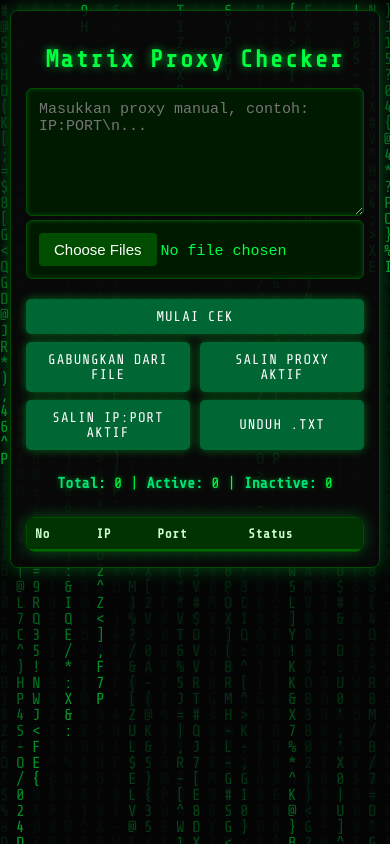
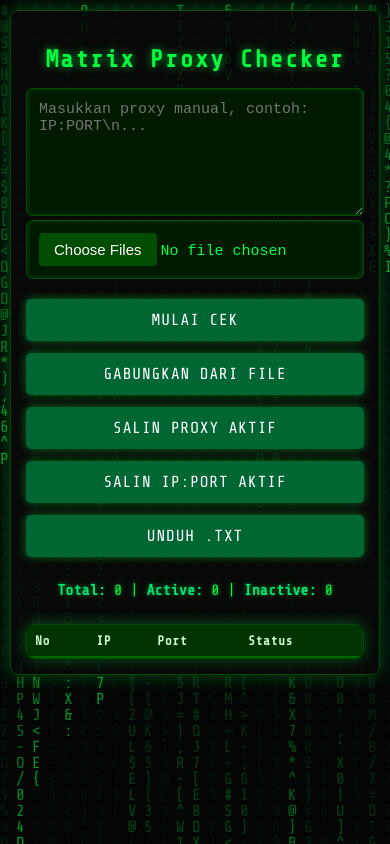
Before and after one commit to jaka8m/api, a Python web app: template templates/checker.html in a window 390 px wide. Run offline with Jinja, Linux system fonts and the light colour scheme; the template is opened without the code that fills it, so the values that code supplies are empty.

Commit message:
Update checker.html

```diff
--- a/templates/checker.html
+++ b/templates/checker.html
@@ -10,10 +10,10 @@
         body {
             margin: 0;
             padding: 0;
-            overflow: scroll;
-            font-family: 'Share Tech Mono', monospace;
-            background-color: #0a0a0a;
-            color: #00ff41;
+            overflow: hidden; /* Prevent scrollbar from canvas */
+            font-family: 'Share Tech Mono', monospace; /* More hacker-like font */
+            background-color: #0a0a0a; /* Darker background */
+            color: #00ff41; /* Matrix green text */
         }
 
         /* Matrix Canvas Overlay */
@@ -23,69 +23,77 @@
             left: 0;
             width: 100vw;
             height: 100vh;
-            z-index: -1;
-            opacity: 0.6;
+            z-index: -1; /* Send it to the back */
+            opacity: 0.6; /* Slight transparency */
         }
 
         /* Main Content Container */
         .container {
             position: relative;
-            z-index: 1;
+            z-index: 1; /* Keep content above canvas */
             padding: 20px;
             max-width: 900px;
             margin: 20px auto;
-            background-color: rgba(10, 10, 10, 0.85);
+            background-color: rgba(10, 10, 10, 0.85); /* Semi-transparent dark background */
             border-radius: 8px;
-            box-shadow: 0 0 20px rgba(0, 255, 65, 0.3);
-            border: 1px solid #004d00;
+            box-shadow: 0 0 20px rgba(0, 255, 65, 0.3); /* Green glow effect */
+            border: 1px solid #004d00; /* Subtle green border */
         }
 
         h2 {
-            color: #00ff41;
+            color: #00ff41; /* Bright green */
             margin-bottom: 15px;
             text-align: center;
-            text-shadow: 0 0 8px rgba(0, 255, 65, 0.7);
+            text-shadow: 0 0 8px rgba(0, 255, 65, 0.7); /* Text glow */
             letter-spacing: 2px;
         }
 
         textarea,
         input[type="file"] {
-            background-color: #001a00;
-            color: #00ff41;
-            border: 1px solid #004d00;
+            background-color: #001a00; /* Very dark green */
+            color: #00ff41; /* Matrix green text */
+            border: 1px solid #004d00; /* Darker green border */
             border-radius: 6px;
             padding: 12px;
             width: 100%;
             font-size: 15px;
             box-sizing: border-box;
-            resize: vertical;
+            resize: vertical; /* Allow vertical resize */
             font-family: 'Courier New', monospace;
-            box-shadow: inset 0 0 5px rgba(0, 255, 65, 0.2);
+            box-shadow: inset 0 0 5px rgba(0, 255, 65, 0.2); /* Inner glow */
         }
 
-        /* --- Modifikasi CSS Tombol Dimulai Di Sini --- */
         .controls {
             display: flex;
-            flex-direction: column; /* Tetap kolom untuk susunan baris 1-2-2 */
-            gap: 10px; /* Jarak antar baris (misal: antara baris 1 dan baris 2) */
+            flex-direction: column;
+            gap: 12px;
             margin-top: 20px;
-            align-items: center; /* Pusatkan baris */
+            align-items: center;
         }
 
         .controls .row {
             display: flex;
-            flex-wrap: wrap; /* Izinkan tombol pecah baris jika tidak muat */
-            justify-content: center; /* Pusatkan tombol dalam baris */
-            gap: 10px; /* Jarak antar tombol di dalam satu baris */
-            width: 100%; /* Pastikan baris mengambil lebar penuh */
+            gap: 12px;
+            width: 100%;
+            justify-content: center;
+        }
+
+        .controls .row.full button {
+            flex: 1;
+            max-width: 350px;
+        }
+
+        .controls .row.half button {
+            flex: 1;
+            max-width: 170px;
         }
 
         button {
-            background-color: #006633;
+            background-color: #006633; /* Darker green button */
             border: none;
             color: white;
-            padding: 10px 12px; /* Ukuran padding lebih kecil */
-            font-size: 14px; /* Ukuran font lebih kecil */
+            padding: 12px 15px;
+            font-size: 16px;
             border-radius: 5px;
             cursor: pointer;
             transition: background-color 0.3s ease, transform 0.1s ease, box-shadow 0.3s ease;
@@ -93,19 +101,12 @@
             font-family: 'Share Tech Mono', monospace;
             text-transform: uppercase;
             letter-spacing: 1px;
-            box-shadow: 0 0 10px rgba(0, 255, 65, 0.4);
-            flex: 1 1 auto; /* Default fleksibilitas: bisa menyusut/membesar, basis auto */
-            max-width: 170px; /* Batasi lebar maksimum per tombol */
-        }
-
-        /* Override untuk tombol 'Mulai Cek' agar lebih lebar di desktop */
-        .controls .row.full button {
-            max-width: 350px; /* Lebih lebar untuk tombol tunggal */
+            box-shadow: 0 0 10px rgba(0, 255, 65, 0.4); /* Button glow */
         }
 
         button:hover {
-            background-color: #008040;
-            transform: translateY(-2px);
+            background-color: #008040; /* Lighter green on hover */
+            transform: translateY(-2px); /* Slight lift */
             box-shadow: 0 0 15px rgba(0, 255, 65, 0.6);
         }
 
@@ -229,29 +201,15 @@
                 font-size: 24px;
             }
 
-            /* --- Modifikasi Responsive Tombol Dimulai Di Sini --- */
-            /* Di layar kecil, tombol akan tetap mencoba berjejer 2,
-               tetapi akan turun ke baris baru jika tidak muat.
-               Max-width per tombol akan membatasi agar tidak terlalu kecil atau terlalu besar. */
-            button {
-                flex: 1 1 45%; /* Setiap tombol akan mencoba mengambil 45% lebar baris,
-                                  menyisakan ruang untuk gap 10px di antaranya.
-                                  Ini memungkinkan 2 tombol per baris. */
-                max-width: 100%; /* Batalkan max-width global untuk tombol */
+            .controls .row {
+                flex-direction: column;
             }
 
-            /* Tombol 'Mulai Cek' di baris penuh akan mengambil 100% di HP */
-            .controls .row.full button {
-                flex: 1 1 100%;
-                max-width: 100%;
+            .controls .row.full button,
+            .controls .row.half button {
+                max-width: none;
+                width: 100%;
             }
-
-            /* Jarak antar baris */
-            .controls {
-                gap: 8px;
-            }
-
-            /* --- Modifikasi Responsive Tombol Berakhir Di Sini --- */
 
             th,
             td {
@@ -341,55 +286,49 @@
 
         const drops = [];
         for (let x = 0; x < columns; x++) {
-            drops[x] = 1;
+            drops[x] = 1; // Start each column at the top
         }
 
         function drawMatrix() {
+            // Semi-transparent black background to create trail effect
             ctx.fillStyle = 'rgba(0, 0, 0, 0.05)';
             ctx.fillRect(0, 0, canvas.width, canvas.height);
 
+            // Matrix green color for characters
             ctx.fillStyle = '#00ff41';
-            ctx.font = `${fontSize}px Share Tech Mono`;
+            ctx.font = `${fontSize}px Share Tech Mono`; // Use the same font as body
 
             for (let i = 0; i < drops.length; i++) {
                 const text = chars.charAt(Math.floor(Math.random() * chars.length));
                 ctx.fillText(text, i * fontSize, drops[i] * fontSize);
 
+                // Send the drop back to the top randomly
                 if (drops[i] * fontSize > canvas.height && Math.random() > 0.975) {
                     drops[i] = 0;
                 }
 
+                // Increment y-coordinate
                 drops[i]++;
             }
         }
 
-        setInterval(drawMatrix, 33);
+        setInterval(drawMatrix, 33); // Approximately 30 frames per second
 
+        // Adjust canvas size on window resize
         window.addEventListener('resize', () => {
             canvas.width = window.innerWidth;
             canvas.height = window.innerHeight;
+            // Re-initialize drops for new width
             const newColumns = canvas.width / fontSize;
-            drops.length = 0;
+            drops.length = 0; // Clear existing drops
             for (let x = 0; x < newColumns; x++) {
                 drops[x] = 1;
             }
         });
 
-        // --- Custom Notification Function ---
-        function showNotification(message) {
-            const notification = document.getElementById('customNotification');
-            const msgElement = document.getElementById('notificationMessage');
-
-            msgElement.textContent = message;
-            notification.classList.add('show');
-
-            setTimeout(() => {
-                notification.classList.remove('show');
-            }, 3000);
-        }
-
-        // --- Existing Proxy Checker JavaScript (modified for custom alerts) ---
+        // --- Existing Proxy Checker JavaScript (mostly unchanged) ---
         window.onload = () => {
+            // Load custom font for a more hacker-like look
             const link = document.createElement('link');
             link.href = 'https://fonts.googleapis.com/css2?family=Share+Tech+Mono&display=swap';
             link.rel = 'stylesheet';
@@ -414,14 +353,14 @@
 
         async function loadFromFiles() {
             const files = document.getElementById('fileInput').files;
-            if (!files.length) return showNotification('Pilih minimal 1 file .txt');
+            if (!files.length) return alert('Pilih minimal 1 file .txt');
             let allText = document.getElementById('input').value.trim();
             for (const file of files) {
                 const text = await file.text();
                 allText += '\n' + text.trim();
             }
             document.getElementById('input').value = allText.trim();
-            showNotification('File berhasil digabung!');
+            alert('Semua isi file berhasil digabung ke dalam textarea!');
         }
 
         async function startCheck() {
@@ -436,8 +375,8 @@
             result.innerHTML = '';
             stats.total = lines.length;
             document.getElementById('total').textContent = stats.total;
+            document.getElementById('active').textContent = 0;
             document.getElementById('inactive').textContent = 0;
-            document.getElementById('active').textContent = 0;
 
             for (let i = 0; i < lines.length; i++) {
                 const [ip, port] = lines[i].split(':');
@@ -452,9 +391,9 @@
                 const ispCell = row.insertCell();
                 const protoCell = row.insertCell();
                 const delayCell = row.insertCell();
-                statusCell.textContent = '...';
+                statusCell.textContent = '...'; // Initial status
 
-                (async (currentRow, currentStats) => {
+                setTimeout(async () => {
                     try {
                         const res = await fetch(`/check?ip=${ip}:${port}`);
                         const data = await res.json();
@@ -462,11 +401,11 @@
                         if (data.status === 'ACTIVE') {
                             statusCell.textContent = 'Active';
                             statusCell.className = 'green';
-                            currentStats.active++;
+                            stats.active++;
                         } else {
                             statusCell.textContent = 'Inactive';
                             statusCell.className = 'red';
-                            currentStats.inactive++;
+                            stats.inactive++;
                         }
 
                         countryCell.textContent = data.country || '-';
@@ -476,14 +415,14 @@
                     } catch {
                         statusCell.textContent = 'Error';
                         statusCell.className = 'red';
-                        currentStats.inactive++;
+                        stats.inactive++;
                     }
 
-                    document.getElementById('active').textContent = currentStats.active;
-                    document.getElementById('inactive').textContent = currentStats.inactive;
+                    document.getElementById('active').textContent = stats.active;
+                    document.getElementById('inactive').textContent = stats.inactive;
                     saveResultsToLocalStorage();
-                    currentRow.scrollIntoView({ behavior: 'smooth', block: 'end' });
-                })(row, stats);
+                    row.scrollIntoView({ behavior: 'smooth', block: 'end' });
+                }, 200 * i);
             }
         }
 
@@ -500,10 +440,7 @@
 
         function copyToClipboard() {
             const proxies = getActiveProxies().join('\n');
-            if (proxies.length === 0) {
-                return showNotification('Tidak ada proxy aktif untuk disalin!');
-            }
-            navigator.clipboard.writeText(proxies).then(() => showNotification('Proxy berhasil disalin!'));
+            navigator.clipboard.writeText(proxies).then(() => alert('Disalin ke clipboard!'));
         }
 
         function copyIpPort() {
@@ -513,24 +450,17 @@
                     const cells = r.querySelectorAll('td');
                     return `${cells[1].textContent}:${cells[2].textContent}`;
                 });
-            if (active.length === 0) {
-                return showNotification('Tidak ada IP:Port aktif untuk disalin!');
-            }
             navigator.clipboard.writeText(active.join('\n'))
-                .then(() => showNotification('IP:Port aktif berhasil disalin!'));
+                .then(() => alert('IP:Port aktif berhasil disalin!'));
         }
 
         function downloadTxt() {
             const proxies = getActiveProxies().join('\n');
-            if (proxies.length === 0) {
-                return showNotification('Tidak ada proxy aktif untuk diunduh!');
-            }
             const blob = new Blob([proxies], { type: 'text/plain' });
             const a = document.createElement('a');
             a.href = URL.createObjectURL(blob);
             a.download = 'active_proxies.txt';
             a.click();
-            showNotification('File berhasil diunduh!');
         }
     </script>
 </body>
```
Also changed, not shown: other parts of templates/checker.html (+10 -51 lines).
